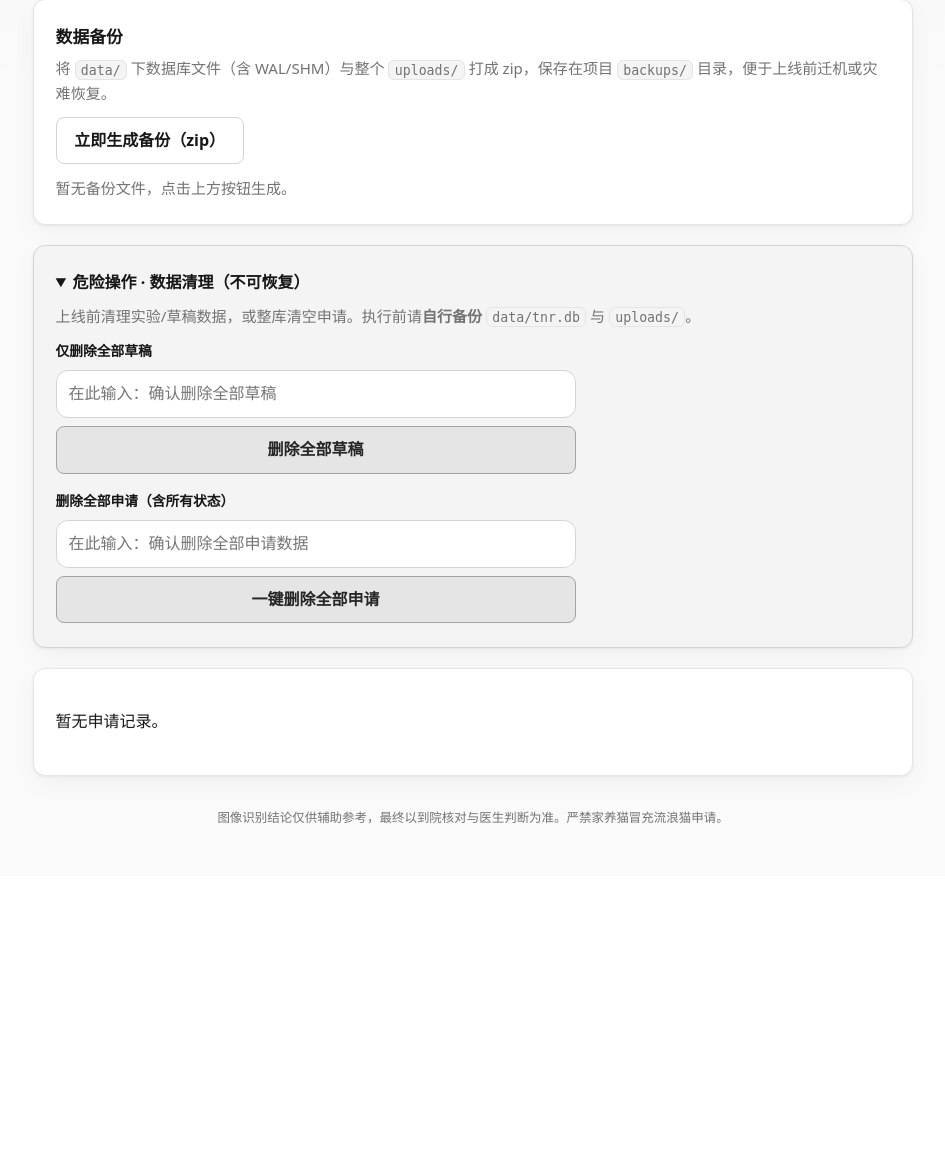
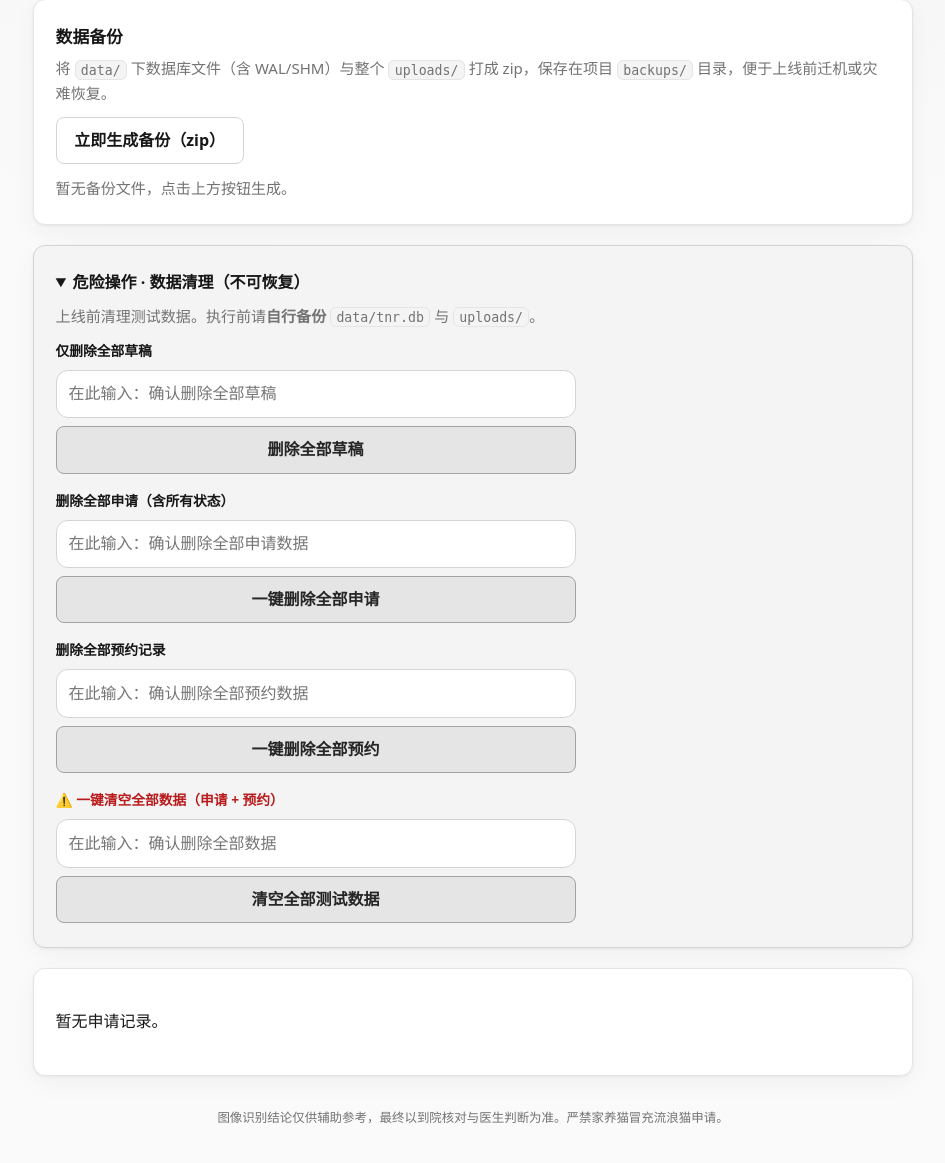
Before and after one commit to levanchic2-lang/dafopet-miniapp, a FastAPI app: page /admin in a window 1280 px wide, after a click on "危险操作 · 数据清理（不可恢复）". Shown: the part 803-1966 px from the top of the page, without its empty margins (167-1112 px from the left). Before the commit the page ends 1627 px from the top, so only its background shows below. Run offline with FastAPI, Linux system fonts and the light colour scheme; the visitor is signed in with stand-in values (Sample User, id 1).

Commit message:
数据清理功能完善：新增删除预约、一键清空全部数据

```diff
--- a/app/main.py
+++ b/app/main.py
@@ -1938,29 +1938,41 @@ async def _admin_purge_run(
     scope: str,
     confirm: str,
 ):
-    """一键清理：scope=all 删除全部申请及关联数据与上传文件；scope=drafts 仅删除草稿。"""
+    """一键清理：scope=all/drafts/appointments/everything"""
     require_admin(request)
     _require_csrf(request, csrf_token)
     scope = (scope or "all").strip().lower()
-    if scope not in ("all", "drafts"):
+    if scope not in ("all", "drafts", "appointments", "everything"):
         return RedirectResponse("/admin?purge_err=1", status_code=303)
     confirm = (confirm or "").strip()
-    if scope == "drafts":
-        if confirm != "确认删除全部草稿":
-            return RedirectResponse("/admin?purge_err=1", status_code=303)
-        q = db.query(Application).filter(Application.status == ApplicationStatus.draft.value)
-    else:
-        if confirm != "确认删除全部申请数据":
-            return RedirectResponse("/admin?purge_err=1", status_code=303)
-        q = db.query(Application)
-
-    rows = q.all()
-    n = len(rows)
-    for row in rows:
-        _rmtree_app_uploads(row.id)
-        db.delete(row)
-    if scope == "all":
-        db.query(AuditLog).delete(synchronize_session=False)
+
+    CONFIRM_MAP = {
+        "drafts":       "确认删除全部草稿",
+        "all":          "确认删除全部申请数据",
+        "appointments": "确认删除全部预约数据",
+        "everything":   "确认删除全部数据",
+    }
+    if confirm != CONFIRM_MAP[scope]:
+        return RedirectResponse("/admin?purge_err=1", status_code=303)
+
+    n = 0
+    if scope in ("drafts", "all", "everything"):
+        if scope == "drafts":
+            q = db.query(Application).filter(Application.status == ApplicationStatus.draft.value)
+        else:
+            q = db.query(Application)
+        rows = q.all()
+        n += len(rows)
+        for row in rows:
+            _rmtree_app_uploads(row.id)
+            db.delete(row)
+        if scope in ("all", "everything"):
+            db.query(AuditLog).delete(synchronize_session=False)
+
+    if scope in ("appointments", "everything"):
+        appt_count = db.query(Appointment).delete(synchronize_session=False)
+        n += appt_count
+
     db.commit()
     _audit(db, request, "purge_" + scope, application_id=None, detail={"deleted": n})
     db.commit()
--- a/templates/admin.html
+++ b/templates/admin.html
@@ -335,7 +335,7 @@
 <div class="card" style="border:1px solid var(--border-strong);background:var(--bg-elevated);">
   <details>
     <summary style="cursor:pointer;font-weight:700;color:var(--text);">危险操作 · 数据清理（不可恢复）</summary>
-    <p class="sub" style="margin:0.5rem 0 0;">上线前清理实验/草稿数据，或整库清空申请。执行前请<strong>自行备份</strong> <code>data/tnr.db</code> 与 <code>uploads/</code>。</p>
+    <p class="sub" style="margin:0.5rem 0 0;">上线前清理测试数据。执行前请<strong>自行备份</strong> <code>data/tnr.db</code> 与 <code>uploads/</code>。</p>
     <div style="margin-top:0.75rem;display:grid;gap:1rem;">
       <form method="post" action="{{ request.url_for('admin_purge') }}" style="display:grid;gap:0.5rem;max-width:520px;" onsubmit="return confirm('确定仅删除「草稿」状态？');">
         <input type="hidden" name="csrf_token" value="{{ csrf_token }}" />
@@ -350,6 +350,20 @@
         <label style="margin:0;font-weight:600;">删除全部申请（含所有状态）</label>
         <input type="text" name="confirm" placeholder="在此输入：确认删除全部申请数据" autocomplete="off" required />
         <button type="submit" class="danger">一键删除全部申请</button>
+      </form>
+      <form method="post" action="{{ request.url_for('admin_purge') }}" style="display:grid;gap:0.5rem;max-width:520px;" onsubmit="return confirm('确定删除全部预约记录？此操作不可恢复！');">
+        <input type="hidden" name="csrf_token" value="{{ csrf_token }}" />
+        <input type="hidden" name="scope" value="appointments" />
+        <label style="margin:0;font-weight:600;">删除全部预约记录</label>
+        <input type="text" name="confirm" placeholder="在此输入：确认删除全部预约数据" autocomplete="off" required />
+        <button type="submit" class="danger">一键删除全部预约</button>
+      </form>
+      <form method="post" action="{{ request.url_for('admin_purge') }}" style="display:grid;gap:0.5rem;max-width:520px;" onsubmit="return confirm('确定清空全部数据（申请+预约）？此操作不可恢复！');">
+        <input type="hidden" name="csrf_token" value="{{ csrf_token }}" />
+        <input type="hidden" name="scope" value="everything" />
+        <label style="margin:0;font-weight:600;color:#b91c1c;">⚠️ 一键清空全部数据（申请 + 预约）</label>
+        <input type="text" name="confirm" placeholder="在此输入：确认删除全部数据" autocomplete="off" required />
+        <button type="submit" class="danger">清空全部测试数据</button>
       </form>
     </div>
   </details>
```
